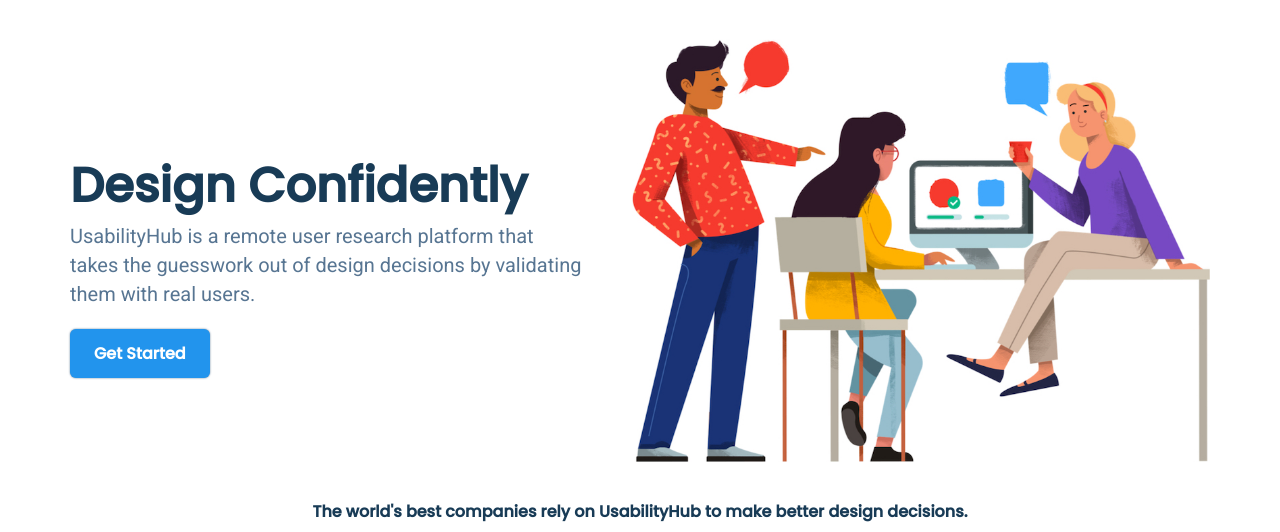
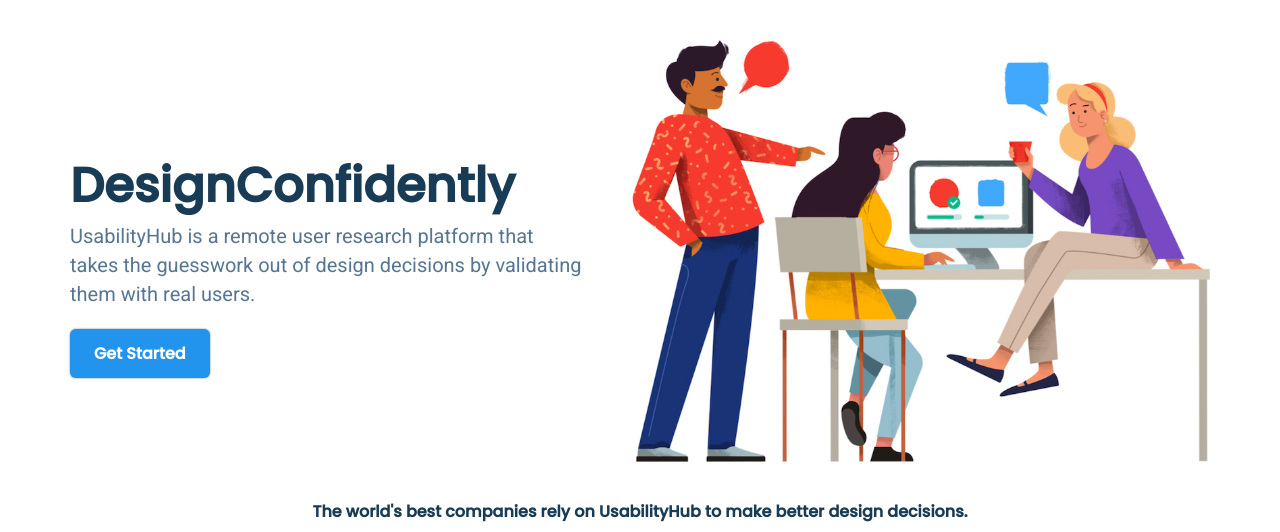
Before and after one commit to itsagarverma/CI-CD-one, a plain HTML site: page Modern-Website-main/index.html in a window 1280 px wide. Shown: the part 137-669 px from the top of the page. Drawn offline with Linux system fonts and the light colour scheme.

Commit message:
Modern-Website-main/index.html

```diff
--- a/Modern-Website-main/index.html
+++ b/Modern-Website-main/index.html
@@ -36,7 +36,7 @@
     <header>
         <div class="container header-section flex">
             <div class="header-left">
-                <h1>Design Confidently</h1>
+                <h1>DesignConfidently</h1>
                 <p>UsabilityHub is a remote user research platform that takes the guesswork out of design decisions by validating them with real users.</p>
                 <a href="#" class="primary-button get-started-button">Get Started</a>
             </div>
```
